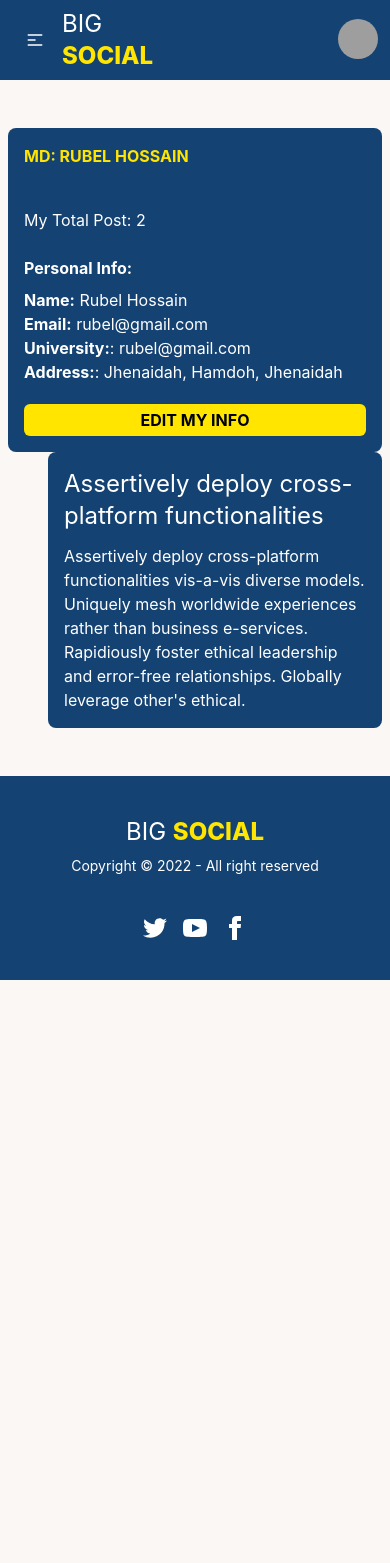
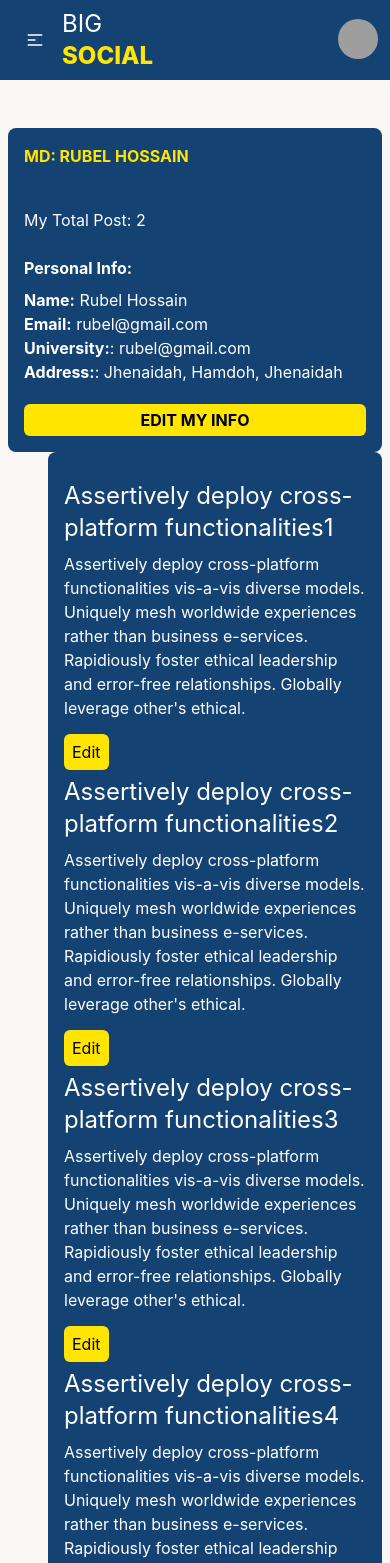
Before and after one commit to rubelhossain999/big-social, a React (Create React App) app: page /about in a window 390 px wide. Shown: the top 1563 px of the page. Before the commit the page ends 980 px from the top, so only its background shows below. Built offline with nearby package versions, Linux system fonts and the light colour scheme; grey boxes are pictures that could not be loaded.

Commit message:
Page Dynamic is Done with post form and comment form is responsive and dynamic

```diff
--- a/src/Components/About/About.js
+++ b/src/Components/About/About.js
@@ -1,23 +1,16 @@
 import React from 'react';
+import { Link } from 'react-router-dom';
+import AboutMe from './AboutMe';
+import MyPosts from './MyPosts';
+
+
 
 const About = () => {
     return (
         <div className='lg:flex text-white mt-10 mb-10'>
-            <div className='bg-[#144272] p-4 rounded-lg'>
-                <p className='text-base font-bold text-[#FFE500] mb-10'>MD: RUBEL HOSSAIN</p>
-                <p>My Total Post: 2</p>
-
-                <p className='font-bold mb-2 mt-6'>Personal Info:</p>
-                <p><span className='font-bold'>Name:</span> Rubel Hossain</p>
-                <p><span className='font-bold'>Email:</span> rubel@gmail.com</p>
-                <p><span className='font-bold'>University:</span>: rubel@gmail.com</p>
-                <p><span className='font-bold'>Address:</span>: Jhenaidah, Hamdoh, Jhenaidah</p>
-                <p className='cursor-pointer bg-[#FFE500] p-1 text-black rounded-md text-center mt-5 uppercase font-bold'>Edit My Info</p>
-
-            </div>
+            <AboutMe />
             <div className='bg-[#144272] p-4 rounded-lg ml-10'>
-                <h2 className='text-2xl mb-3'>Assertively deploy cross-platform functionalities</h2>
-                <p>Assertively deploy cross-platform functionalities vis-a-vis diverse models. Uniquely mesh worldwide experiences rather than business e-services. Rapidiously foster ethical leadership and error-free relationships. Globally leverage other's ethical.</p>
+                <MyPosts />
             </div>
         </div>
     );
--- /dev/null
+++ b/src/Components/About/AboutMe.js
@@ -0,0 +1,20 @@
+import React from 'react';
+
+const AboutMe = () => {
+    return (
+        <div className='bg-[#144272] p-4 rounded-lg'>
+            <p className='text-base font-bold text-[#FFE500] mb-10'>MD: RUBEL HOSSAIN</p>
+            <p>My Total Post: 2</p>
+
+            <p className='font-bold mb-2 mt-6'>Personal Info:</p>
+            <p><span className='font-bold'>Name:</span> Rubel Hossain</p>
+            <p><span className='font-bold'>Email:</span> rubel@gmail.com</p>
+            <p><span className='font-bold'>University:</span>: rubel@gmail.com</p>
+            <p><span className='font-bold'>Address:</span>: Jhenaidah, Hamdoh, Jhenaidah</p>
+            <p className='cursor-pointer bg-[#FFE500] p-1 text-black rounded-md text-center mt-5 uppercase font-bold'>Edit My Info</p>
+
+        </div>
+    );
+};
+
+export default AboutMe;
--- /dev/null
+++ b/src/Components/About/MyPosts.js
@@ -0,0 +1,40 @@
+import React from 'react';
+import { Link } from 'react-router-dom';
+const Userabouts = [
+    {
+        "title": "Assertively deploy cross-platform functionalities1",
+        "textarea": "Assertively deploy cross-platform functionalities vis-a-vis diverse models. Uniquely mesh worldwide experiences rather than business e-services. Rapidiously foster ethical leadership and error-free relationships. Globally leverage other's ethical."
+    },
+    {
+        "title": "Assertively deploy cross-platform functionalities2",
+        "textarea": "Assertively deploy cross-platform functionalities vis-a-vis diverse models. Uniquely mesh worldwide experiences rather than business e-services. Rapidiously foster ethical leadership and error-free relationships. Globally leverage other's ethical."
+    },
+    {
+        "title": "Assertively deploy cross-platform functionalities3",
+        "textarea": "Assertively deploy cross-platform functionalities vis-a-vis diverse models. Uniquely mesh worldwide experiences rather than business e-services. Rapidiously foster ethical leadership and error-free relationships. Globally leverage other's ethical."
+    },
+    {
+        "title": "Assertively deploy cross-platform functionalities4",
+        "textarea": "Assertively deploy cross-platform functionalities vis-a-vis diverse models. Uniquely mesh worldwide experiences rather than business e-services. Rapidiously foster ethical leadership and error-free relationships. Globally leverage other's ethical."
+    },
+]
+
+const MyPosts = () => {
+    return (
+        <div>
+            {
+                Userabouts?.map(about => {
+                    return (
+                        <>
+                            <h2 className='text-2xl mb-2 mt-3'>{about.title}</h2>
+                            <p className='mb-5 '>{about.textarea}</p>
+                            <span className=' cursor-pointer bg-[#FFE500] p-2 text-black rounded-md'><Link to='/'>Edit</Link></span>
+                        </>
+                    )
+                })
+            }
+        </div>
+    );
+};
+
+export default MyPosts;
--- a/src/Components/AddPost/AddPost.js
+++ b/src/Components/AddPost/AddPost.js
@@ -1,9 +1,31 @@
 import React from 'react';
+import AboutMe from '../About/AboutMe';
 
 const AddPost = () => {
     return (
-        <div>
-            add-post
+        <div className='lg:flex text-white mt-10 mb-10'>
+            <AboutMe />
+            <div className='bg-[#144272] p-4 rounded-lg lg:ml-10'>
+                <form>
+                    <>
+                        <span>Post title:</span>
+                        <input type="text" placeholder="Here post title" className="input mt-2 mb-5  input-bordered input-primary w-full max-w-full rounded-md" />
+                    </>
+                    <>
+                        <span>Description:</span>
+                        <textarea className="input mt-2 mb-5  input-bordered input-primary w-full max-w-full rounded-md" placeholder="Type here your post description"></textarea>
+                    </>
+                    <>
+                        <span>Post Image:</span>
+                        <input type="file" className="input mt-2 mb-5 pt-2  input-bordered input-primary w-full max-w-full rounded-md" />
+                    </>
+                    <>
+                        <button class="w-full px-6 py-3 mt-4 text-sm font-medium tracking-wide text-black capitalize transition-colors duration-300 transform bg-[#FFE500] rounded-md hover:bg-[#0f2a16] hover:text-white focus:outline-none focus:ring focus:ring-blue-300 focus:ring-opacity-50">
+                            Comment Submit
+                        </button>
+                    </>
+                </form>
+            </div>
         </div>
     );
 };
--- a/src/Components/AllPost/AllPost.js
+++ b/src/Components/AllPost/AllPost.js
@@ -1,9 +1,10 @@
 import React from 'react';
+import PostCard from '../Home/PostCard/PostCard';
 
 const AllPost = () => {
     return (
         <div>
-            All-post
+           <PostCard />
         </div>
     );
 };
--- a/src/Components/Favorite/Favorite.js
+++ b/src/Components/Favorite/Favorite.js
@@ -2,9 +2,9 @@ import React from 'react';
 
 const Favorite = () => {
     return (
-        <div>
-            favorite-post
-        </div>
+        <>
+
+        </>
     );
 };
 
```
